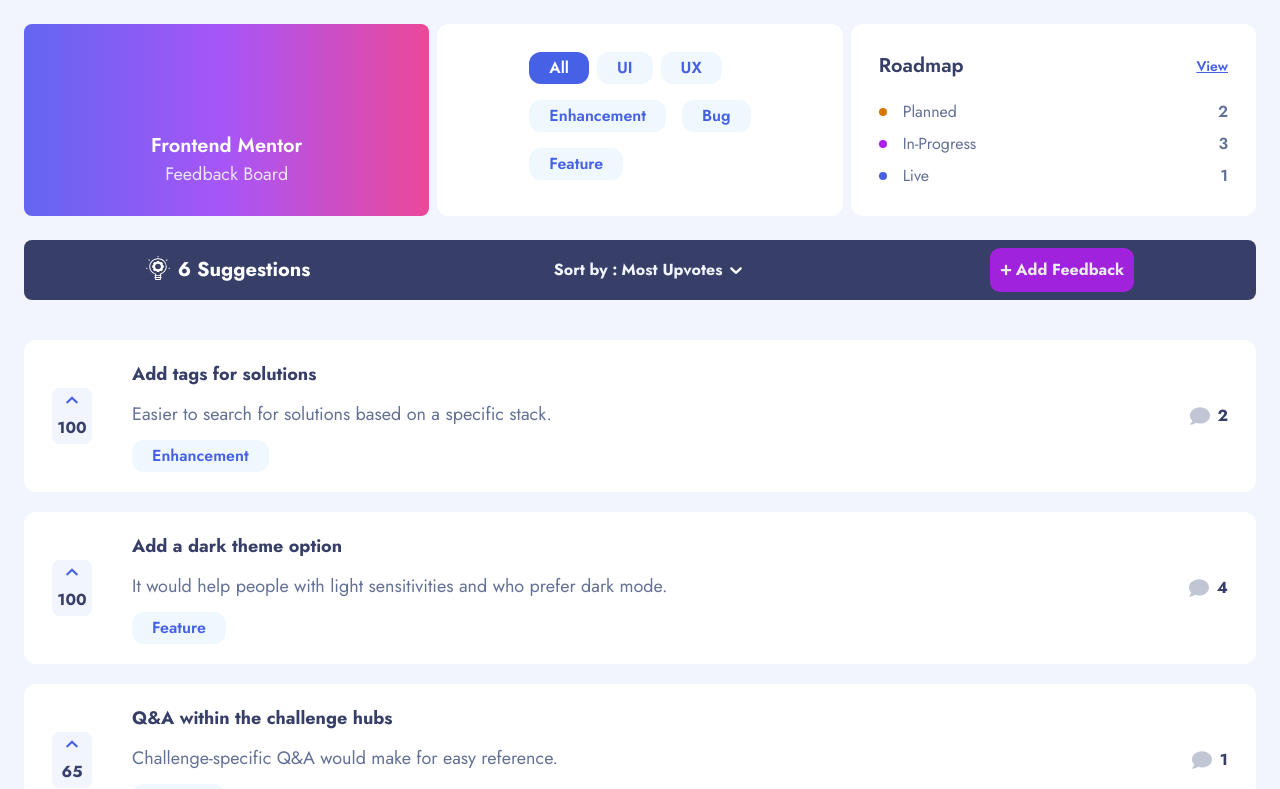
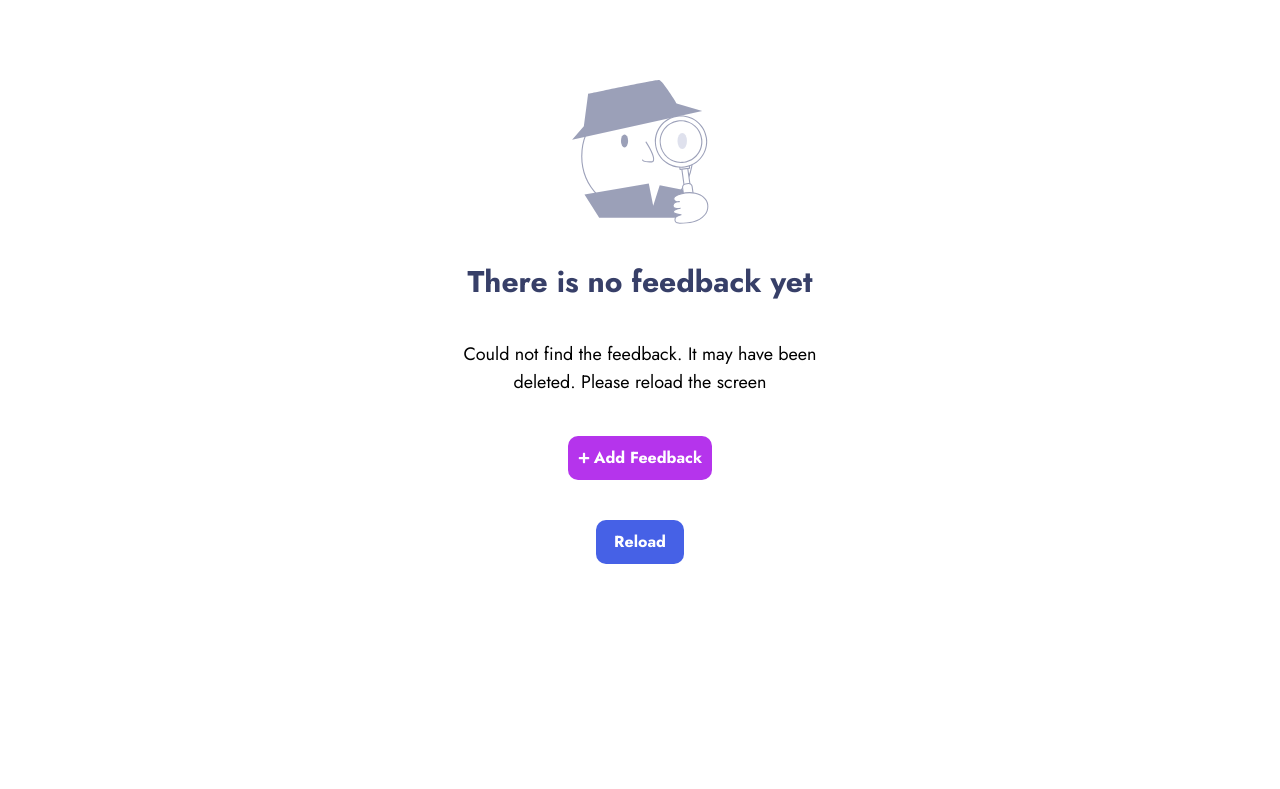
Before and after one commit to Abdul-Raziq1/ProductFeedBack, a React (Vite) app: page /error/1 in a window 1280 px wide. Shown: the top 789 px of the page. Built offline with nearby package versions, Linux system fonts and the light colour scheme.

Commit message:
Create an error page to catch errors that occur if localStorage happens to be deleted

```diff
--- a/src/data/loaders.js
+++ b/src/data/loaders.js
@@ -8,9 +8,14 @@
 async function editLoader({ params }) {
     const suggestion = await util.getSuggestionWithId(params.id);
     return suggestion;
-  }
+}
+
+async function urlLoader({ params }) {
+    return `${params.id}`
+}
 
 export const loaders = {
     detailsLoader,
-    editLoader
+    editLoader,
+    urlLoader
 }
--- a/src/data/service.js
+++ b/src/data/service.js
@@ -1,3 +1,4 @@
+import { redirect } from "react-router-dom";
 import localData from "./data.json";
 
 const updateProductRequest = (values) => {
@@ -163,17 +164,17 @@
 
 const getSuggestionWithId = (id) => {
     return new Promise((resolve, reject) => {
-        let productRequests = JSON.parse(localStorage.getItem('productRequests'))
-        const suggestion = productRequests[id - 1]
-
-        if (suggestion === undefined) {
+        try {
+            let productRequests = JSON.parse(localStorage.getItem('productRequests'))
+            const suggestion = productRequests[id - 1]
             return setTimeout(() => {
-                reject("Could not find the feedback. It may have been deleted. Please reload the screen")
+                resolve(suggestion)
+            }, 250);
+        } catch (error) {
+            return setTimeout(() => {
+                reject(redirect(`/error/${id}`))
             }, 250);
         }
-        return setTimeout(() => {
-            resolve(suggestion)
-        }, 250);
     })
 }
 const util = {
--- a/src/main.jsx
+++ b/src/main.jsx
@@ -8,6 +8,7 @@
 import EditScreen from "./screens/EditScreen";
 import { loaders } from "./data/loaders";
 import RoadmapScreen from "./screens/RoadmapScreen";
+import NotFound from "./screens/NotFound";
 const router = createBrowserRouter([
   {
     index: true,
@@ -32,9 +33,14 @@
     element: <RoadmapScreen />
   },
   {
+    path: "/error/:id",
+    element: <NotFound />,
+    loader: loaders.urlLoader
+  },
+  {
     path: "*",
     element: <LandingScreen />
-  }
+  },
 ]);
 
 ReactDOM.createRoot(document.getElementById("root")).render(
--- a/src/screens/LandingScreen.jsx
+++ b/src/screens/LandingScreen.jsx
@@ -2,7 +2,6 @@
 import { AiOutlineClose } from "react-icons/ai";
 import SortDropDown from "../components/SortDropDown";
 
-import detective from "../assets/images/detective.svg";
 import Suggestion from "../components/Suggestion";
 import { useContext, useEffect, useRef, useState } from "react";
 import { FeedbackContext } from "../context/FeedbackContext";
@@ -14,6 +13,7 @@
 import RoadmapStats from "../components/RoadmapStats";
 import suggestionsIcon from "/assets/suggestions/icon-suggestions.svg";
 import RoadmapSuggestion from "../components/SuggestionTablet";
+import NotFound from "./NotFound";
 const LandingScreen = () => {
   const [showSideBar, setShowSideBar] = useState(false);
   const sideBarRef = useRef();
@@ -93,34 +93,13 @@
               <Loading />
             </div>
           ) : sortedState?.length === 0 ? (
-            <div className="bg-white py-20 rounded-lg">
-              <div className="flex w-full gap-10 flex-col justify-center items-center">
-                <img
-                  className="h-36 w-36"
-                  src={detective}
-                  alt="searching for results"
-                />
-                <h2 className="text-blueBlackTheme text-3xl font-bold">
-                  There is no feedback yet
-                </h2>
-
-                <blockquote className="max-w-sm text-center text-lg">
-                  Got a suggestion? Found a bug that needs to be squashed? We
-                  love hearing about new ideas to improve our app.
-                </blockquote>
-                <LinkButton
-                  icon={<FaPlus />}
-                  text={ADD_FEEDBACK}
-                  color={"#AD1FEA"}
-                />
-              </div>
-            </div>
+            <NotFound error={false} />
           ) : (
             sortedState?.map((suggestion) => {
               return (
                 <div key={suggestion.id}>
-                    <Suggestion suggestion={suggestion} />
-                    <RoadmapSuggestion suggestion={suggestion} />
+                  <Suggestion suggestion={suggestion} />
+                  <RoadmapSuggestion suggestion={suggestion} />
                 </div>
               );
             })
--- /dev/null
+++ b/src/screens/NotFound.jsx
@@ -0,0 +1,51 @@
+/* eslint-disable react/prop-types */
+import { FaPlus } from "react-icons/fa";
+import detective from "../assets/images/detective.svg";
+import LinkButton from "../components/LinkButtons";
+import { ADD_FEEDBACK } from "../data/types";
+import PropTypes from "prop-types";
+import CustomButton from "../components/CustomButton";
+import { useLoaderData, useNavigate } from "react-router-dom";
+import util from "../data/service";
+
+const NotFound = ({ error = true }) => {
+  console.log(location.href);
+  const id = useLoaderData()
+  const navigate = useNavigate()
+  const reload = () => {
+    util.getProductRequests()
+    .then(() => {
+        navigate(`/comments/${id}`, { replace: true });
+    })
+    util.getUser()
+  };
+  return (
+    <div className="bg-white py-20 rounded-lg">
+      <div className="flex w-full gap-10 flex-col justify-center items-center">
+        <img
+          className="h-36 w-36"
+          src={detective}
+          alt="searching for results"
+        />
+        <h2 className="text-blueBlackTheme text-3xl font-bold">
+          There is no feedback yet
+        </h2>
+
+        <blockquote className="max-w-sm text-center text-lg">
+          {error === false
+            ? "Got a suggestion? Found a bug that needs to be squashed? We love hearing about new ideas to improve our app."
+            : "Could not find the feedback. It may have been deleted. Please reload the screen"}
+        </blockquote>
+        <LinkButton icon={<FaPlus />} text={ADD_FEEDBACK} color={"#AD1FEA"} />
+        {error && (
+          <CustomButton text={"Reload"} color={"#4661E6"} onClick={reload} />
+        )}
+      </div>
+    </div>
+  );
+};
+
+PropTypes.NotFound = {
+  error: PropTypes.bool,
+};
+export default NotFound;
```
